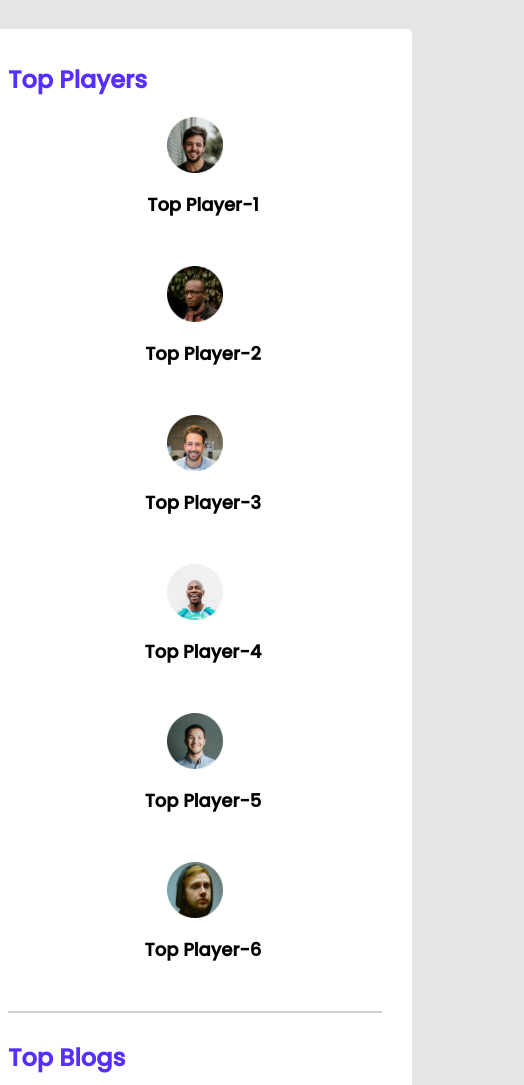
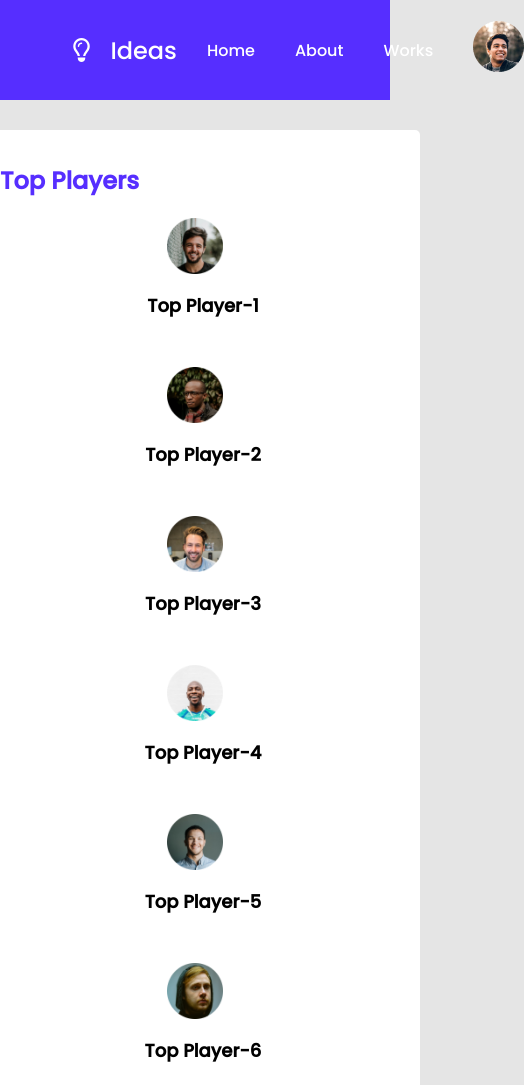
Before and after one commit to methelfaiyaz/leader-board-css3, a plain HTML site: page index.html in a window 390 px wide. Shown: the top 1085 px of the page, 524 px wide, since content can reach past the window. Drawn offline with Linux system fonts and the light colour scheme.

Commit message:
Nav Bar added without responsiveness

```diff
--- a/index.html
+++ b/index.html
@@ -13,7 +13,32 @@
 <body>
     <!-- header start -->
     <header>
-
+        <div class="nav-bar">
+            <div class="nav-items">
+                <div class="nav-leftside-items">
+                    <div class="nav-item">
+                        <a href="#"><i class="far fa-lightbulb"></i></a>
+                    </div>
+                    <div class="nav-title nav-item">
+                        <a href="#">Ideas</a>
+                    </div>
+                </div>
+                <div class="nav-rightside-items">
+                    <div class="nav-item">
+                        <a href="#">Home</a>
+                    </div>
+                    <div class="nav-item">
+                        <a href="#">About</a>
+                    </div>
+                    <div class="nav-item">
+                        <a href="#">Works</a>
+                    </div>
+                    <div class="nav-item profile-pic">
+                        <a href="#"><img src="images/icons/profile.png" alt=""></a>
+                    </div>
+                </div>
+            </div>
+        </div>
     </header>
     <!-- header end -->
     <main>
--- a/styles/style.css
+++ b/styles/style.css
@@ -5,19 +5,22 @@
 body {
     font-family: 'Poppins', sans-serif;
     background-color: #E5E5E5;
+    margin: 0;
+    padding: 0;
 }
 
 main {
     display: flex;
     flex-direction: column;
     align-items: center;
+    margin-bottom: 15px;
 }
 
 .container {
     background-color: #ffffff;
-    width: 870px;
+    width: 65%;
     padding: 30px;
-    margin-top: 21px;
+    margin: 15px;
     border-radius: 5px;
 }
 
@@ -25,6 +28,57 @@ hr {
     border: 1px solid #D1D1D1;
     margin-bottom: 27px;
 }
+
+/* Nav-bar style */
+.nav-bar {
+    display: flex;
+    flex-direction: column;
+    align-items: center;
+    margin: 0;
+    margin-bottom: 15px;
+    width: 100%;
+    height: 100px;
+    background-color: #562EFF;
+
+}
+
+.nav-items,
+.nav-leftside-items,
+.nav-rightside-items {
+    display: flex;
+}
+
+.nav-items {
+    justify-content: space-between;
+    width: 68%;
+    margin: auto 0px;
+}
+
+.nav-item {
+    display: flex;
+    align-items: center;
+}
+
+.nav-item a {
+    text-decoration: none;
+    color: #ffffff;
+    padding: 10px;
+}
+
+.nav-leftside-items a {
+    font-size: 24px;
+}
+
+.nav-rightside-items a {
+    padding: 20px;
+    font-size: 16px;
+}
+
+.nav-rightside-items .profile-pic a {
+    padding-right: 0px;
+}
+
+
 
 /* top players style */
 .top-players {
@@ -34,7 +88,7 @@ hr {
 .section-title {
     color: #562EFF;
     font-size: 24px;
-    margin-top: 3px;
+    margin: 3px 0px 20px 0px;
 }
 
 .players {
```
